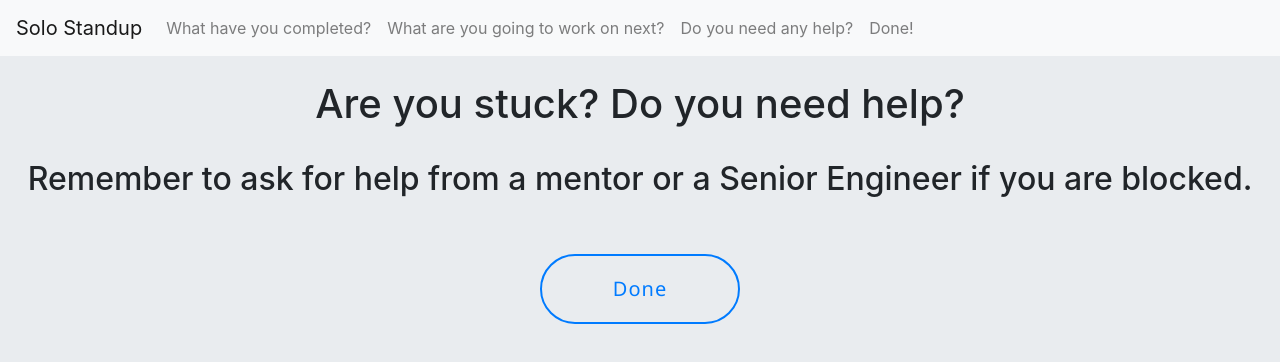
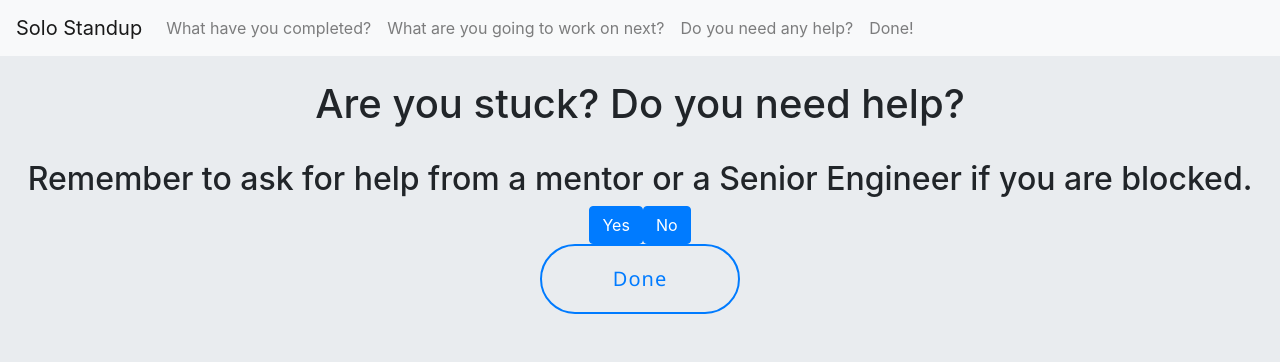
Before and after one commit to dragonejt/solo-standup, a React (Create React App) app: page /help in a window 1280 px wide. Shown: the top 362 px of the page. Built offline with nearby package versions, Linux system fonts and the light colour scheme.

Commit message:
add Yes/No

```diff
--- a/src/components/help/Help.js
+++ b/src/components/help/Help.js
@@ -20,16 +20,9 @@ function Help({ updateStep, three, updateThree }) {
       <h1>Are you stuck? Do you need help?</h1>
       <br />
       <h2>Remember to ask for help from a mentor or a Senior Engineer if you are blocked.</h2>
-      {/* <Button variant="primary" onClick={() => changeThree(1)}>Yes</Button> */}
-
-      {/* <a href="()"><div className="button_yes1 button_yes2">Yes</div></a> */}
-
-      {/* <Button variant="primary" onClick={() => changeThree(0)}>No</Button> */}
-      {/* <a href="()"><div className="button_no1 button_no2">No</div></a> */}
+      <Button variant="primary" onClick={() => changeThree(1)}>Yes</Button>
+      <Button variant="primary" onClick={() => changeThree(0)}>No</Button>
       <br />
-      <br />
-      {/* <Button variant="primary" href="/done" >Next</Button> */}
-
       <a href="/done"><div className="button_1 button_2">Done </div></a>
     </div>
   );
```
